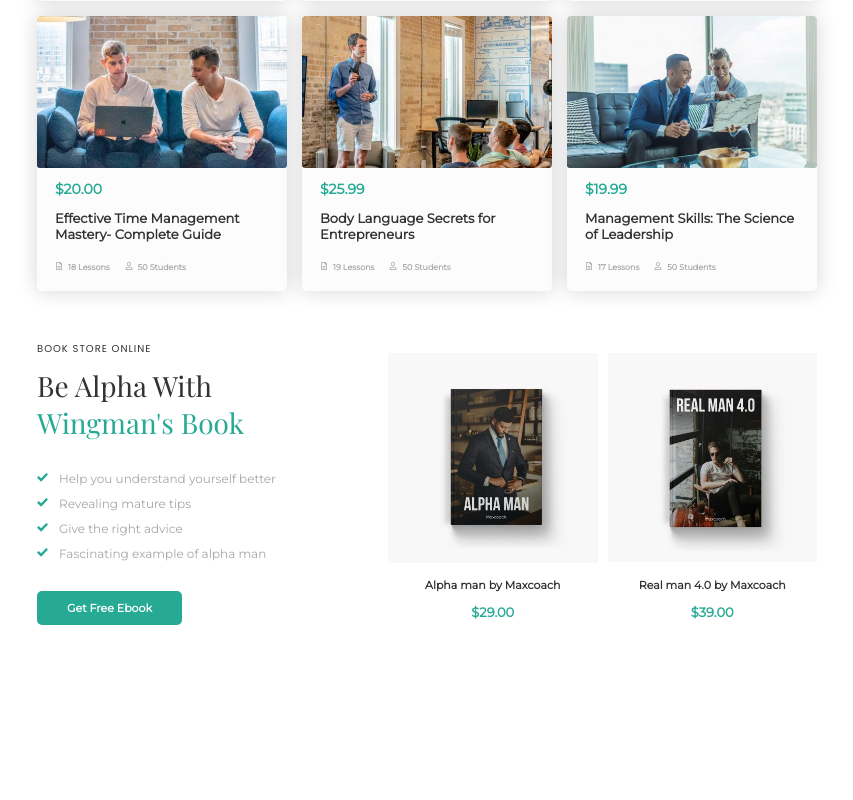
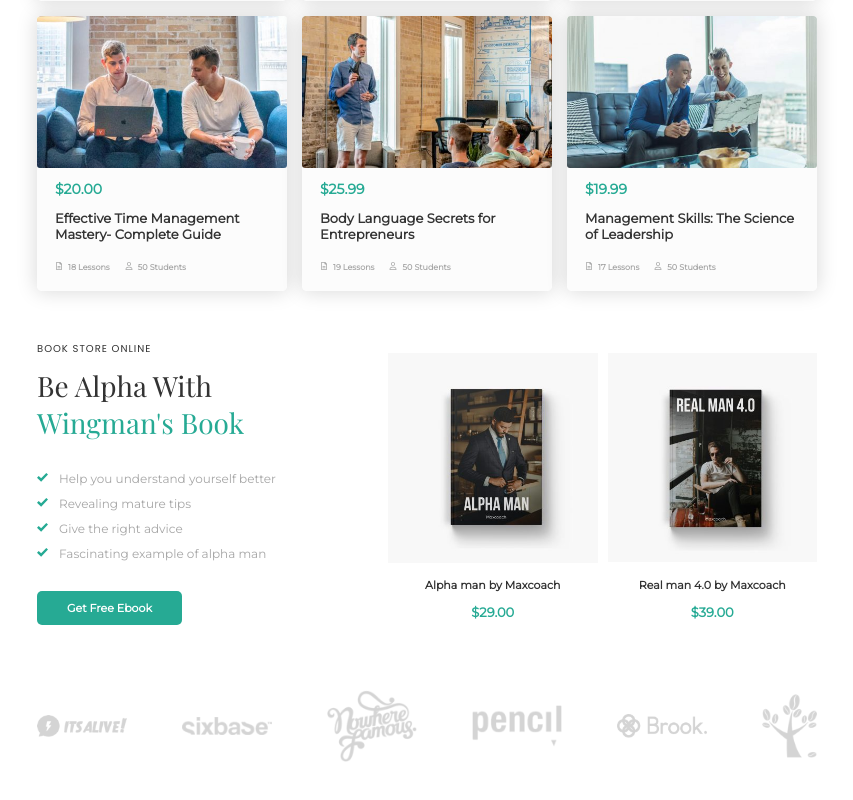
Before and after one commit to Miyka96/proj-html-vuejs, a Vue app: page / in a window 1280 px wide. Shown: the part 1637-2437 px from the top of the page, without its empty margins (213-1066 px from the left). Before the commit the page ends 2282 px from the top, so only its background shows below. Built offline with nearby package versions, Linux system fonts and the light colour scheme.

Commit message:
logo section

```diff
--- a/src/components/BookStore.vue
+++ b/src/components/BookStore.vue
@@ -32,12 +32,8 @@
               </ul>
             </div>
             <div class="card-description">
-              <div class="card-title">
-                Alpha man by Maxcoach
-              </div>
-              <div class="card-price">
-                $29.00
-              </div>
+              <div class="card-title">Alpha man by Maxcoach</div>
+              <div class="card-price">$29.00</div>
             </div>
           </div>
         </div>
@@ -54,16 +50,18 @@
               </ul>
             </div>
             <div class="card-description">
-              <div class="card-title">
-                Real man 4.0 by Maxcoach
-              </div>
-              <div class="card-price">
-                $39.00
-              </div>
+              <div class="card-title">Real man 4.0 by Maxcoach</div>
+              <div class="card-price">$39.00</div>
             </div>
           </div>
         </div>
       </div>
+
+      <ul class="logo-wrapper">
+        <li class="logo-items" v-for="(el, i) in logo" :key="i">
+          <img :src="el.img" />
+        </li>
+      </ul>
     </section>
   </div>
 </template>
@@ -72,7 +70,16 @@
 export default {
   name: "BookStore",
   data() {
-    return {};
+    return {
+      logo: [
+        { img: require(`../assets/img/client-logo-05-primary.png`) },
+        { img: require(`../assets/img/client-logo-06-primary.png`) },
+        { img: require(`../assets/img/client-logo-07-primary.png`) },
+        { img: require(`../assets/img/client-logo-04-primary.png`) },
+        { img: require(`../assets/img/client-logo-03-primary.png`) },
+        { img: require(`../assets/img/client-logo-02-primary.png`) },
+      ],
+    };
   },
 };
 </script>
@@ -239,12 +246,38 @@ export default {
     font-size: 11px;
   }
 
-  .card-description{
+  .card-description {
     margin-top: 10px;
     display: flex;
     flex-direction: column;
     align-items: center;
     font-family: $normal-text;
   }
+
+  .logo-wrapper {
+    width: 100%;
+    display: flex;
+    flex-wrap: wrap;
+    align-items: center;
+    justify-content: space-between;
+    gap: 20px;
+    margin-top: 45px;
+    margin-bottom: 40px;
+
+    .logo-items {
+      width: 90px;
+      max-height: 100px;
+
+      & img {
+        width: 100%;
+        object-fit: contain;
+        filter: invert(74%) sepia(5%) saturate(0%) hue-rotate(249deg) brightness(92%) contrast(81%);
+        opacity: 0.3;
+      }
+    }
+    .logo-items:last-child {
+      width: 55px;
+    }
+  }
 }
 </style>
```
